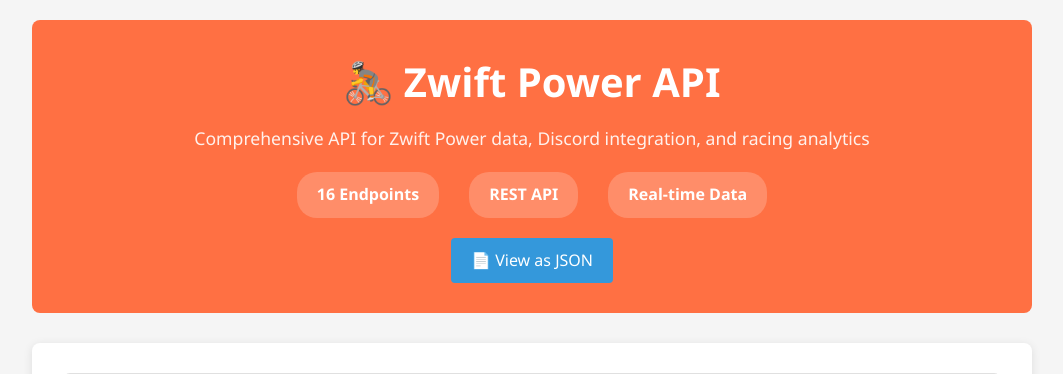
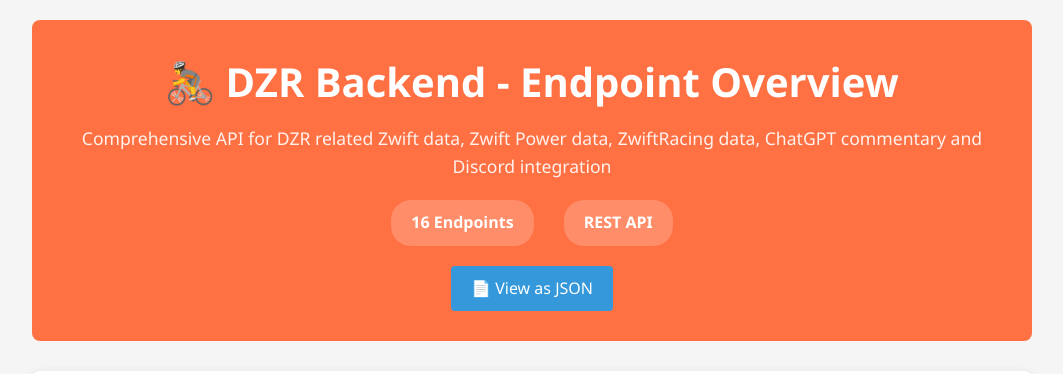
Before and after one commit to T00few2/zwiftpower, a Flask app: page / in a window 1280 px wide. Shown: the top 374 px of the page, without its empty margins (108-1171 px from the left). Run offline with Flask 3, Linux system fonts and the light colour scheme.

Commit message:
endpoint overview updated

```diff
--- a/templates/api_overview.html
+++ b/templates/api_overview.html
@@ -3,7 +3,7 @@
 <head>
     <meta charset="UTF-8">
     <meta name="viewport" content="width=device-width, initial-scale=1.0">
-    <title>Zwift Power API - Endpoint Overview</title>
+    <title>DZR Backend - Endpoint Overview</title>
     <style>
         body {
             font-family: 'Segoe UI', Tahoma, Geneva, Verdana, sans-serif;
@@ -127,12 +127,11 @@
 </head>
 <body>
     <div class="header">
-        <h1>🚴 Zwift Power API</h1>
-        <p>Comprehensive API for Zwift Power data, Discord integration, and racing analytics</p>
+        <h1>🚴 DZR Backend - Endpoint Overview</h1>
+        <p>Comprehensive API for DZR related Zwift data, Zwift Power data, ZwiftRacing data, ChatGPT commentary and Discord integration</p>
         <div class="stats">
             <div class="stat">{{ endpoints|length }} Endpoints</div>
             <div class="stat">REST API</div>
-            <div class="stat">Real-time Data</div>
         </div>
         <a href="/?format=json" class="json-link">📄 View as JSON</a>
     </div>
@@ -159,8 +158,8 @@
     </div>
 
     <div class="footer">
-        <p>🏁 Built for Zwift racing enthusiasts | Auto-generated endpoint documentation</p>
-        <p><em>This documentation is automatically generated from your Flask routes and docstrings</em></p>
+        <p>🏁 Built for DZR | Auto-generated endpoint documentation</p>
+        <p><em>This documentation is automatically generated from Flask routes and docstrings</em></p>
     </div>
 </body>
 </html>
```
